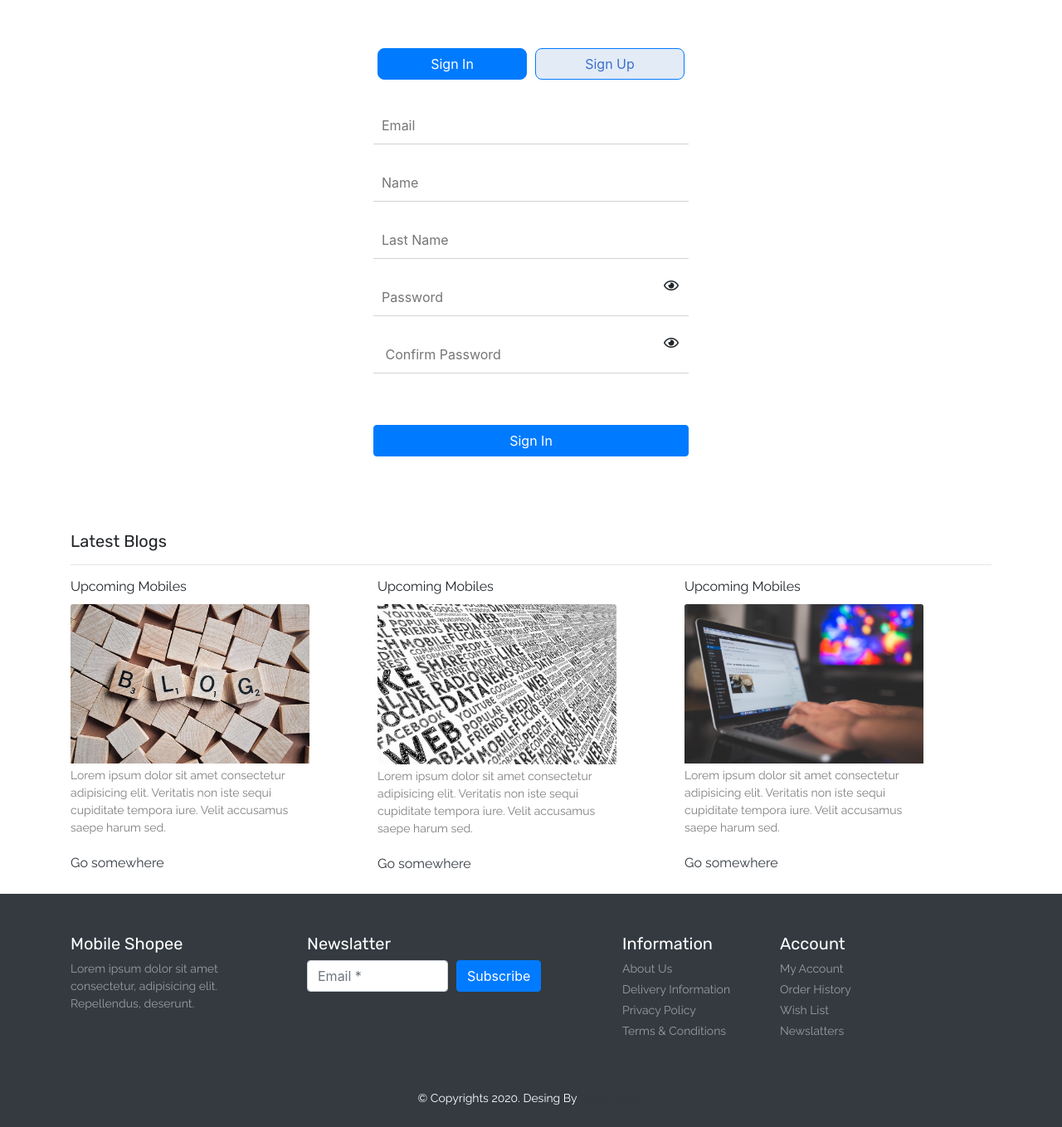
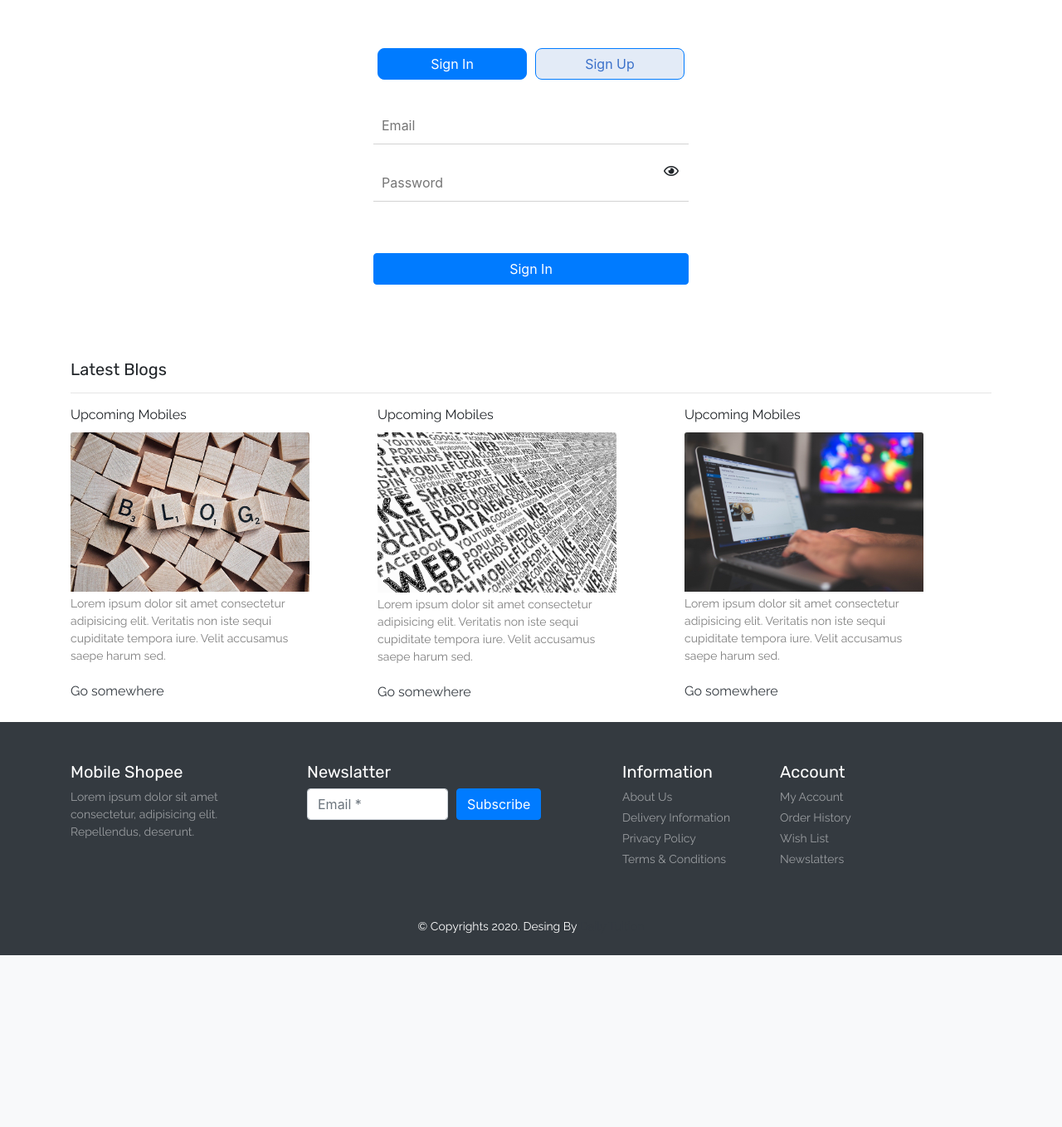
Before and after one commit to kamilaalv/256OnlineShopee, a PHP site: page /login.html in a window 1280 px wide. Shown: the part 598-1956 px from the top of the page at 83% size. After the commit the page ends 1749 px from the top, so only its background shows below. Run offline with PHP 8.4, Linux system fonts and the light colour scheme; some libraries are stand-ins or nearby versions; some web fonts are replaced.

Commit message:
login works now

```diff
--- a/htmlTemplate/index.js
+++ b/htmlTemplate/index.js
@@ -166,18 +166,16 @@ $(document).ready(function(){
     this.classList.toggle('fa-eye-slash');
 });
 
-//sign in sign up buttons  //buttons do not work
+//sign in sign up buttons
 function changeForm(ind){
     let form = document.querySelector(".loginForm .changes");
-    let signIn = document.querySelector(".loginForm #signIn");
-    let signUp = document.querySelector(".loginForm #signUp");;
+    let signIn = document.querySelector(".loginForm .signIn");
+    let signUp = document.querySelector(".loginForm .signUp");;
     let submitBtn = document.querySelector(".submitForm")
-    //console.log("In " + signIn.classList);
-   console.log("Up " + signUp.classList);
+
     if(ind == 0){
-     form.innerHTML = `
- <div class="py-2 changes">
-     <input type="text" id="email" placeholder="Email">
+
+     form.innerHTML = `<input type="text" id="email" placeholder="Email">
      <div class="er">
        <small class="error"></small>
      </div>
@@ -185,16 +183,17 @@ function changeForm(ind){
  <i class="far fa-eye" id="togglePassword"></i>
  <div class="er">
    <small class="error"></small>
- </div>
  </div>`;
+        submitBtn.innerHTML = "Sign In";
+        signUp.style.backgroundColor = "#e3ebf7";
+        signUp.style.color = "#3b71ca";
 
-        signIn.classList.add("notActiveBtn");
-        signUp.classList.remove("notActiveBtn");
-        submitBtn.innerHTML = "Sign In";
+        signIn.style.backgroundColor = "#007bff";
+        signIn.style.color = "#fff";
     }
  else if(ind == 1){
-    form.innerHTML = `<div class="py-2 changes">
-    <input type="text" id="email" placeholder="Email">
+
+    form.innerHTML = `<input type="text" id="email" placeholder="Email">
     <div class="er">
       <small class="error"></small>
     </div>
@@ -216,11 +215,15 @@ function changeForm(ind){
     <i class="far fa-eye" id="togglePassword"></i>
     <div class="er">
         <small class="error"></small>
-    </div>
-</div>`;
-    signUp.classList.add("notActiveBtn");
-    signIn.classList.remove("notActiveBtn");
+    </div>`;
+
     submitBtn.innerHTML= "Sign Up";
+    signIn.style.backgroundColor = "#e3ebf7";
+    signIn.style.color = "#3b71ca";
+
+    signUp.style.backgroundColor = "#007bff";
+    signUp.style.color = "#fff";
+
  }
 
 
--- a/htmlTemplate/login.html
+++ b/htmlTemplate/login.html
@@ -74,20 +74,11 @@
           <div id="overlay" class="flex">
             <form method="post" class="loginForm" onsubmit="event.preventDefault(); validateForm()"class="flex">
                 <div class="flex">
-                    <button type="button" onclick="changeForm(0)" class="btn btn-primary submitOptionBtn" id="signIn">Sign In </button>
-                    <button type="button" onclick="changeForm(1)" class="btn btn-primary submitOptionBtn notActiveBtn" id="signUp "> Sign Up </button>
+                    <button type="button" onclick="changeForm(0)" class="btn btn-primary submitOptionBtn signIn">Sign In </button>
+                    <button type="button" onclick="changeForm(1)" class="btn btn-primary submitOptionBtn signUp "> Sign Up </button>
                 </div>
                 <div class="py-2 changes">
                   <input type="text" id="email" placeholder="Email">
-                    <div class="er">
-                      <small class="error"></small>
-                    </div>
-
-                    <input type="text" id="name" placeholder="Name">
-                    <div class="er">
-                      <small class="error"></small>
-                    </div>
-                    <input type="text" id="lname" placeholder="Last Name">
                   <div class="er">
                     <small class="error"></small>
                   </div>
@@ -96,19 +87,12 @@
               <div class="er">
                 <small class="error"></small>
               </div>
-                    <input type="password" name="password" autocomplete="current-password"  id="confPassword" placeholder=" Confirm Password">
-                    <i class="far fa-eye" id="togglePassword"></i>
-                    <div class="er">
-                        <small class="error"></small>
                 </div>
-                </div>
-
                 <span class="test"></span>
                 <div>
                   <button type="button" class="btn btn-primary submitForm">Sign In</button>
                   <p id="success"></p>
                 </div>
-
             </form>
           </div>
           <!-- !Login Form -->
--- a/htmlTemplate/style.css
+++ b/htmlTemplate/style.css
@@ -195,7 +195,7 @@ form.loginForm button {
   margin: 25px 5px;
   max-width: 50%;
  }
- form.loginForm .notActiveBtn {
+ form.loginForm .submitOptionBtn.signUp {
   background-color: #e3ebf7;
   color: #3b71ca;
  }
```
Lines whose indentation alone changed are shown as unchanged.
